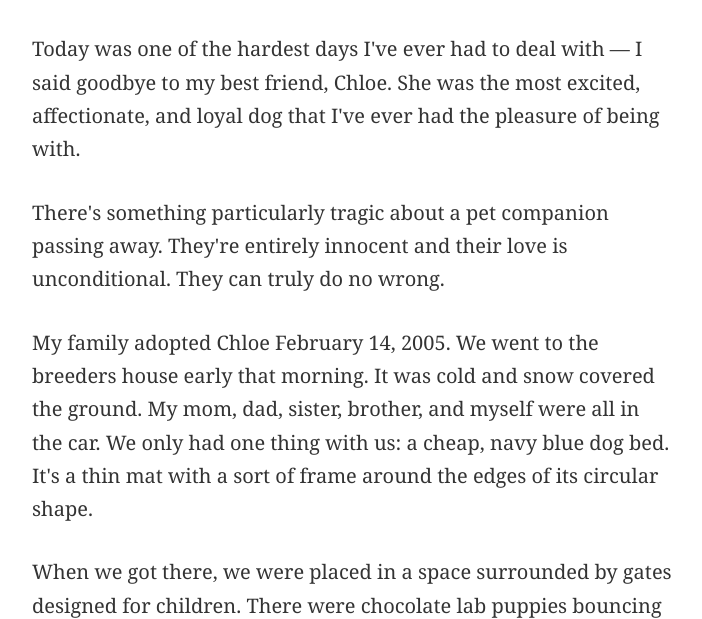
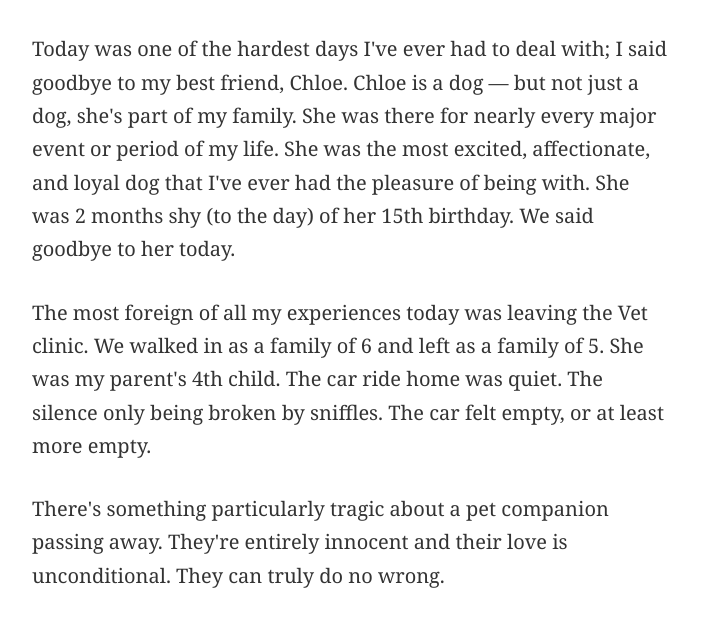
Before and after one commit to brandonmowat/blog, a Gatsby site: page /my-best-friend/ in a window 1280 px wide. Shown: the part 904-1523 px from the top of the page, without its empty margins (288-990 px from the left). Built offline with nearby package versions, Linux system fonts and the light colour scheme; Gatsby itself is replaced by a stand-in of ours; some packages are replaced by stand-ins of ours.

Commit message:
some edits

```diff
--- a/content/blog/my-best-friend/index.md
+++ b/content/blog/my-best-friend/index.md
@@ -11,8 +11,11 @@ tags: ""
   <img src="/static/e4350b2524a212f7e155563b55abe8ab/692dc/chloe.jpg"/>
 </div>
 
-Today was one of the hardest days I've ever had to deal with — I said goodbye to my best friend, Chloe.
-She was the most excited, affectionate, and loyal dog that I've ever had the pleasure of being with.
+Today was one of the hardest days I've ever had to deal with; I said goodbye to my best friend, Chloe.
+Chloe is a dog — but not just a dog, she's part of my family. She was there for nearly every major event or period of my life.
+She was the most excited, affectionate, and loyal dog that I've ever had the pleasure of being with. She was 2 months shy (to the day) of her 15th birthday. We said goodbye to her today.
+
+The most foreign of all my experiences today was leaving the Vet clinic. We walked in as a family of 6 and left as a family of 5. She was my parent's 4th child. The car ride home was quiet. The silence only being broken by sniffles. The car felt empty, or at least more empty.
 
 There's something particularly tragic about a pet companion passing away.
 They're entirely innocent and their love is unconditional.
@@ -28,13 +31,11 @@ The children were tasked with deciding which one we wanted to take home. How is
 I think it may have been overwhelming to me at the time because I ended up sitting over to the side, up against the gate, watching my brother and sister play with the 2 month old puppies.
 
 They were all the same to me — all were cute and varied slightly, but otherwise all equal. I sat watching, waiting for my siblings to choose for the three of us. Then one of the pups waddled over to me, sleepy and looking for a warm spot to fall asleep. My legs were crossed and she crawled into my lap, curled up and I pet her until she fell asleep.
-My mind was made up. She took the burden off my shoulders.
+My mind was made up. She took the burden of making the impossible choice off my shoulders.
 
 She chose us.
 
 ---
-
-I could go on and on about all the fond memories I have of her. Throwing a stick as far as humanly possible, watching her calculate where it was going to fall as she sprinted towards that exact spot. Seeing her paws dangling over the edge of the deck at the cottage as she watched over the family; she was our protector. Having her help open presents on Christmas morning.
 
 <div class="image-wrapper">
   <img src="/static/chloe.GIF"/>
```
